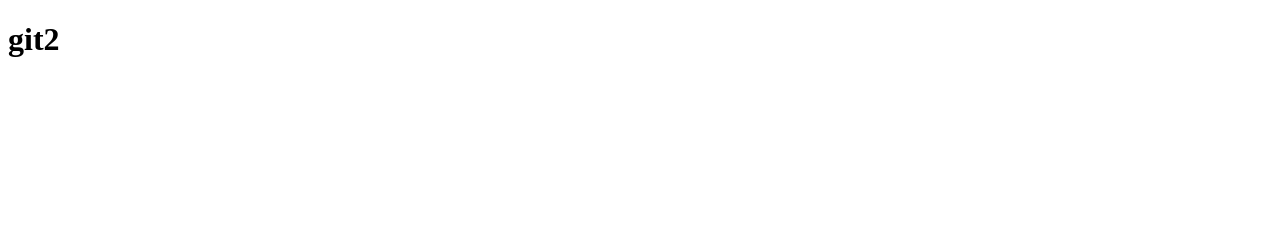
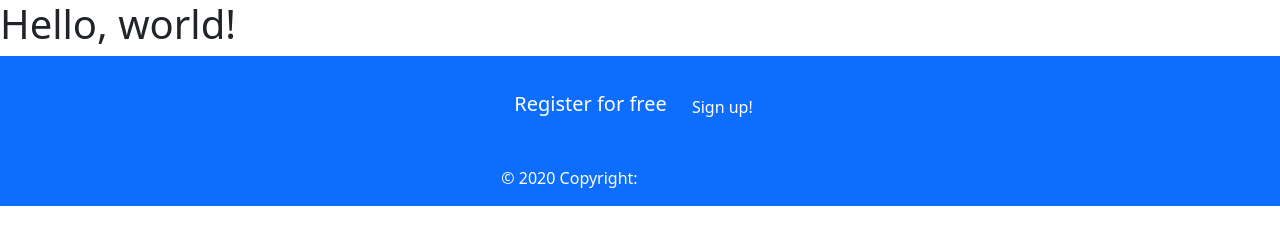
Before and after one commit to riyaz-7865/hello, a plain HTML site: page index.html in a window 1280 px wide. Drawn offline with nearby package versions, Linux system fonts and the light colour scheme.

Commit message:
footer added

```diff
--- a/index.html
+++ b/index.html
@@ -1,10 +1,61 @@
-<!DOCTYPE html>
-<html>
-<head>
-<title></title>
-</head>
-<body>
-<h1>git2</h1>
 
-</body>
+<!doctype html>
+<html lang="en">
+  <head>
+    <!-- Required meta tags -->
+    <meta charset="utf-8">
+    <meta name="viewport" content="width=device-width, initial-scale=1">
+
+    <!-- Bootstrap CSS -->
+    <link href="https://cdn.jsdelivr.net/npm/bootstrap@5.1.3/dist/css/bootstrap.min.css" rel="stylesheet" integrity="sha384-1BmE4kWBq78iYhFldvKuhfTAU6auU8tT94WrHftjDbrCEXSU1oBoqyl2QvZ6jIW3" crossorigin="anonymous">
+
+    <title>Hello, world!</title>
+  </head>
+  <body>
+    <h1>Hello, world!</h1>
+
+
+
+
+
+    <!-- Footer -->
+    <footer class="page-footer font-small bg-primary pt-4" style="color:white;">
+
+    <!-- Footer Elements -->
+    <div class="container">
+
+    <!-- Call to action -->
+    <ul class="list-unstyled list-inline text-center py-2">
+    <li class="list-inline-item">
+    <h5 class="mb-1">Register for free</h5>
+    </li>
+    <li class="list-inline-item">
+    <a href="#!" class="btn btn-outline-white btn-rounded " style="color:white">Sign up!</a>
+    </li>
+    </ul>
+    <!-- Call to action -->
+
+    </div>
+    <!-- Footer Elements -->
+
+    <!-- Copyright -->
+    <div class="footer-copyright text-center py-3">© 2020 Copyright:
+    <a href="https://mdbootstrap.com/"> MDBootstrap.com</a>
+    </div>
+    <!-- Copyright -->
+
+    </footer>
+    <!-- Footer -->
+
+    <!-- Optional JavaScript; choose one of the two! -->
+
+    <!-- Option 1: Bootstrap Bundle with Popper -->
+    <script src="https://cdn.jsdelivr.net/npm/bootstrap@5.1.3/dist/js/bootstrap.bundle.min.js" integrity="sha384-ka7Sk0Gln4gmtz2MlQnikT1wXgYsOg+OMhuP+IlRH9sENBO0LRn5q+8nbTov4+1p" crossorigin="anonymous"></script>
+
+    <!-- Option 2: Separate Popper and Bootstrap JS -->
+    <!--
+    <script src="https://cdn.jsdelivr.net/npm/@popperjs/core@2.10.2/dist/umd/popper.min.js" integrity="sha384-7+zCNj/IqJ95wo16oMtfsKbZ9ccEh31eOz1HGyDuCQ6wgnyJNSYdrPa03rtR1zdB" crossorigin="anonymous"></script>
+    <script src="https://cdn.jsdelivr.net/npm/bootstrap@5.1.3/dist/js/bootstrap.min.js" integrity="sha384-QJHtvGhmr9XOIpI6YVutG+2QOK9T+ZnN4kzFN1RtK3zEFEIsxhlmWl5/YESvpZ13" crossorigin="anonymous"></script>
+    -->
+  </body>
 </html>
```
